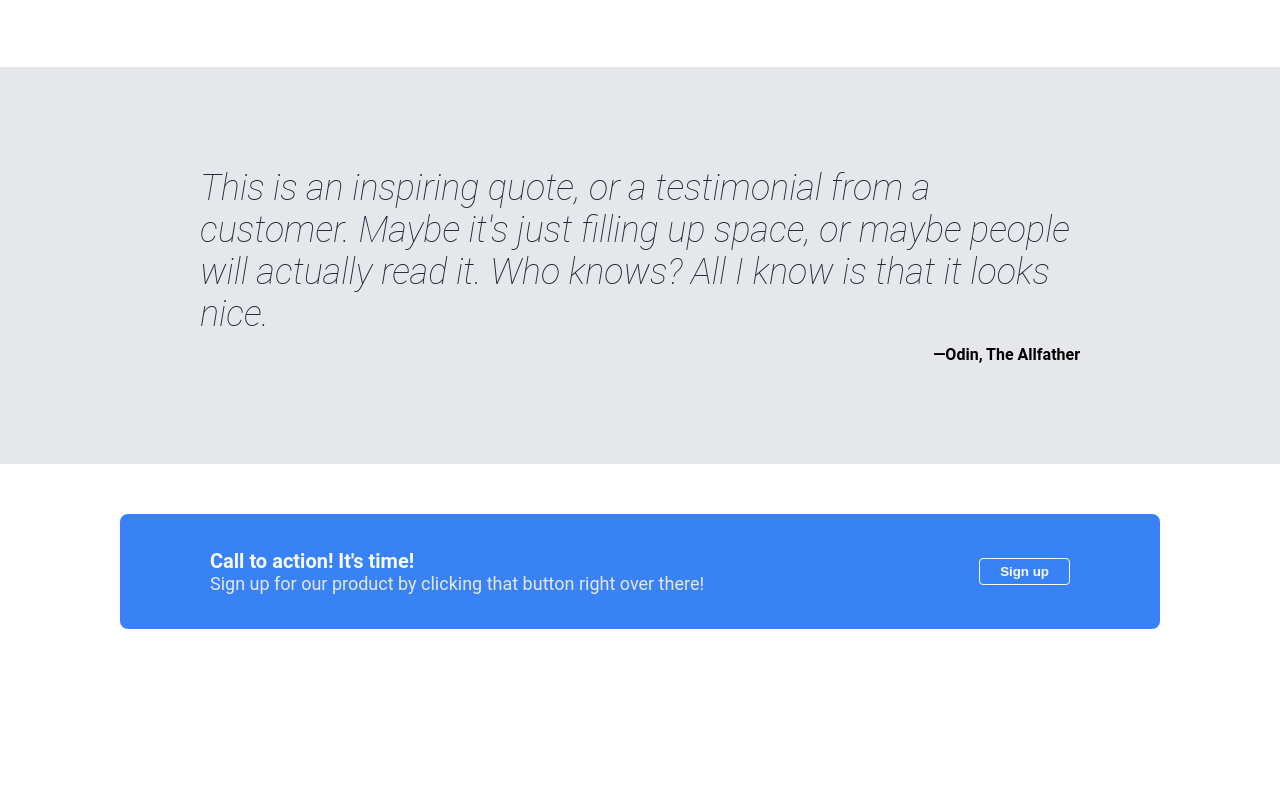
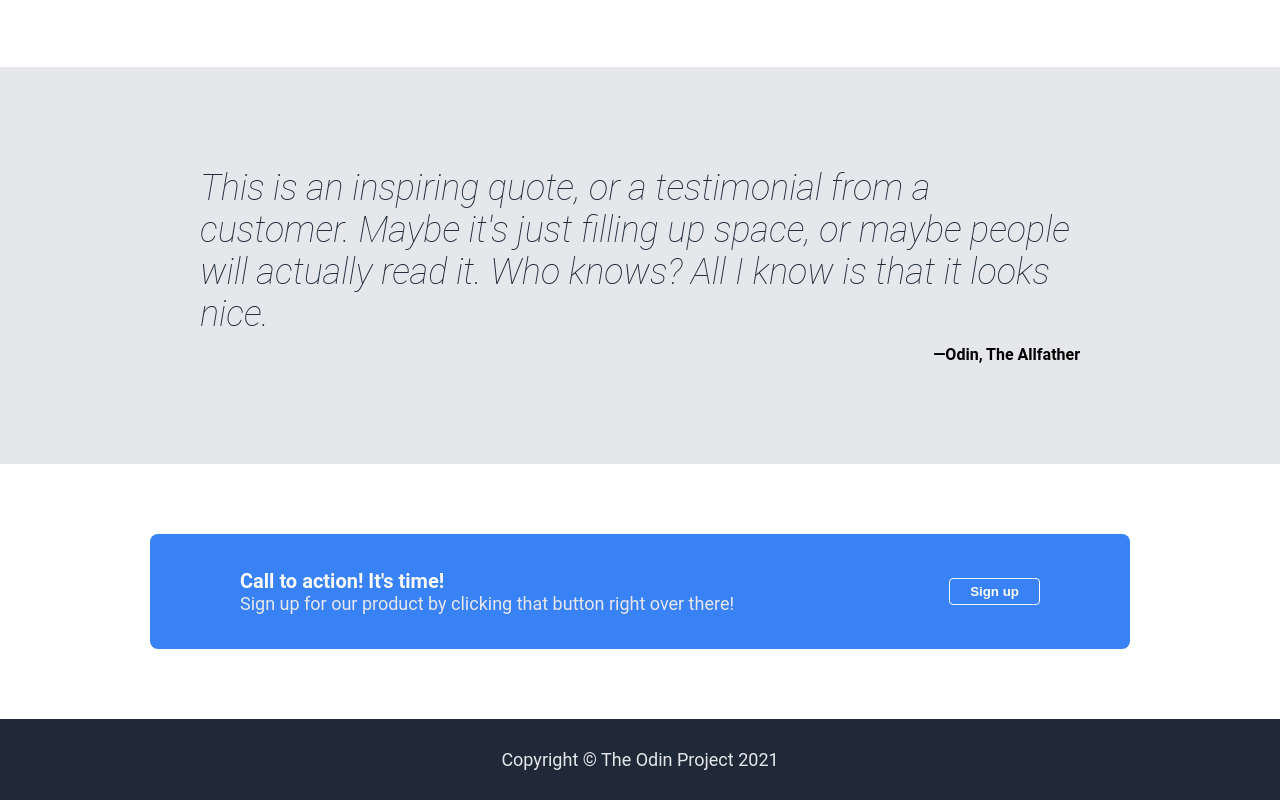
Before and after one commit to atrogpx/landing-page, a plain HTML site: page index.html in a window 1280 px wide. Shown: the part 818-1618 px from the top of the page. Before the commit the page ends 1497 px from the top, so only its background shows below. Drawn offline with Linux system fonts and the light colour scheme.

Commit message:
copyright part done

```diff
--- a/index.html
+++ b/index.html
@@ -56,5 +56,6 @@
             </div>
             <button>Sign up</button>
         </div>
+        <div class="copyright">Copyright © The Odin Project 2021</div>
     </body>
 </html>
--- a/style.css
+++ b/style.css
@@ -16,7 +16,8 @@ body {
 
 .hero-secondary-text,
 a,
-.bottom-text {
+.bottom-text,
+.copyright {
     font-size: 18px;
     color: #E5E7EB;
 }
@@ -149,7 +150,7 @@ button {
 
 .call-to-action {
     display: flex;
-    margin: 50px 120px 50px 120px;
+    margin: 70px 150px 70px 150px;
     padding: 35px 90px 35px 90px;
     background-color: #3882F6;
     border-radius: 8px;
@@ -169,3 +170,11 @@ button {
     border-color: #F9FAF8;
     align-self: center;
 }
+
+.copyright {
+    background-color: #1F2937;
+    display: flex;
+    justify-content: center;
+    align-items: center;
+    padding: 30px 0 30px 0;
+}
```
